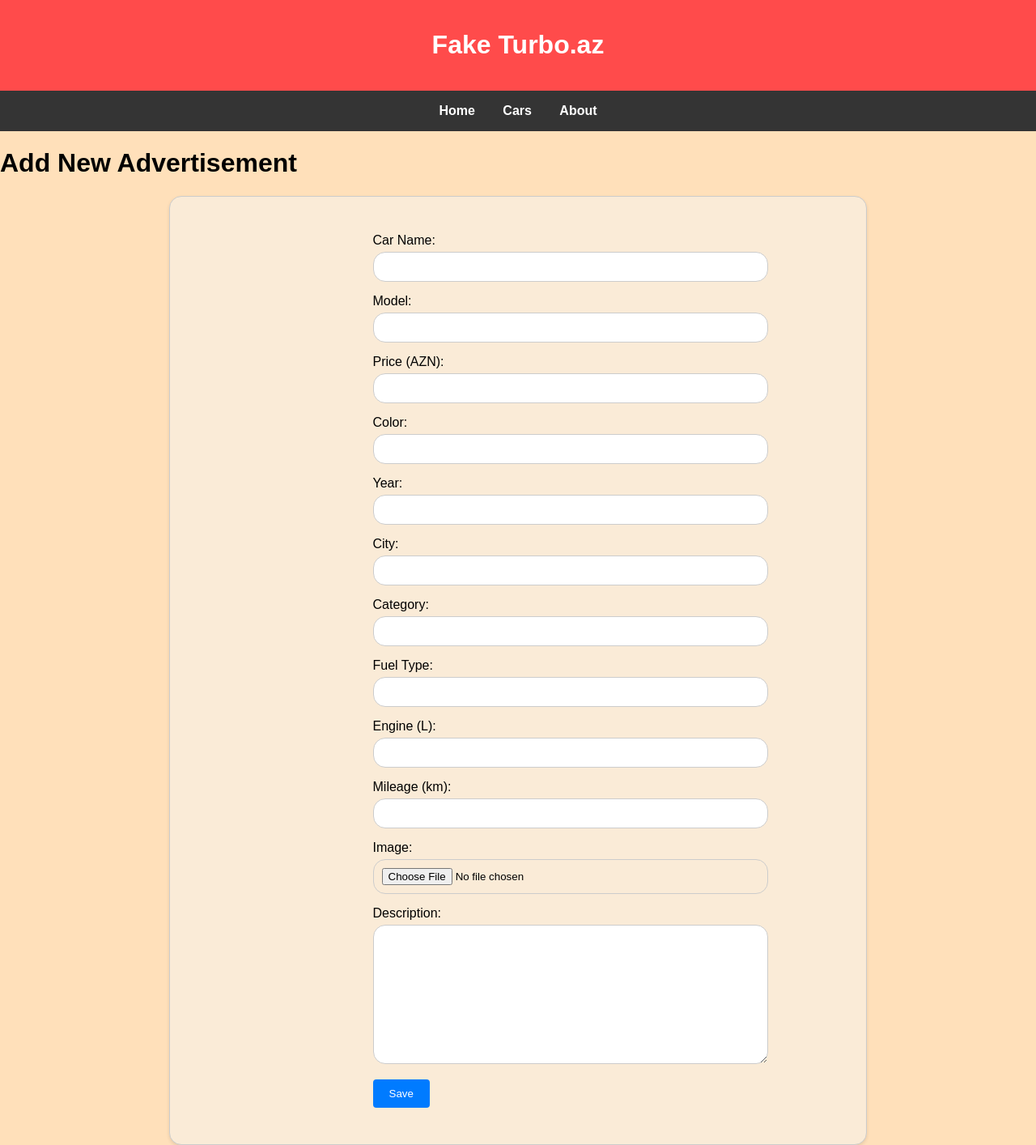
After one commit to AliVal1yev/Turbo_az, a Django app: page /new_ad/ in a window 1280 px wide. The commit adds this page. Shown: the whole page at 81% size. Run offline with Django 5.2, Linux system fonts and the light colour scheme.

Commit message:
New advertisement add page has been added

```diff
--- /dev/null
+++ b/turbo/advertisement/forms.py
@@ -0,0 +1,11 @@
+from django import forms
+from .models import Advertisement
+
+class AdvertisementForm(forms.ModelForm):
+    class Meta:
+        model = Advertisement
+        fields = [
+            'name', 'model', 'price', 'color', 'year', 'city',
+            'category', 'fuel_type', 'engine', 'mileage', 'image',
+            'description'
+        ]
--- a/turbo/advertisement/templates/cars.html
+++ b/turbo/advertisement/templates/advertisement/cars.html
@@ -9,8 +9,10 @@
             {% for car in ad_cars %}
                 <div class="car-listing">
                     <img src="{{ car.image.url }}" alt="{{ car.name }}" width="300" height="200">
-                    <h2>{{ car.name }} {{ car.model }}</h2>
-                    <p>{{ car.price }} AZN - {{ car.created_at }}</p>
+                    <h2>{{ car.price  }} AZN</h2>
+                    <h3>{{ car.name }} {{ car.model }}</h3>
+                    <h4>{{ car.year }}, {{ car.engine }} L, {{ car.mileage }} km</h4>
+                    <p>{{ car.created_at|date:"d-m-Y H:i"  }}</p>
                     <a href="{% url 'details' car.id %}"> <button>View Details</button></a>
                 </div>
             {% endfor %}
--- a/turbo/advertisement/templates/details.html
+++ b/turbo/advertisement/templates/advertisement/details.html
@@ -2,7 +2,7 @@
 
 {% block content %}
 
-<img src="{{ ad_cars.image.url }}" alt="image" width="350">
+<img src="{{ ad_cars.image.url }}" alt="image" width="450">
 <h1>{{ ad_cars.name }} {{ ad_cars.model }}</h1>
 <h2>Price: {{ ad_cars.price }} AZN</h2>
 <h2>City: {{ ad_cars.city }} </h2>
--- /dev/null
+++ b/turbo/advertisement/templates/advertisement/new_ad.html
@@ -0,0 +1,82 @@
+{% load static %}
+
+<!DOCTYPE html>
+<html lang="en">
+<head>
+    <meta charset="UTF-8">
+    <meta name="viewport" content="width=device-width, initial-scale=1.0">
+    <link rel="stylesheet" href="{% static 'css/styles.css' %}">
+    <link rel="stylesheet" href="{% static 'css/styles2.css' %}">
+    <title>New Advertisement</title>
+</head>
+<body>
+    <header>
+        <h1>Fake Turbo.az</h1>
+    </header>
+    <nav>
+        <a href="{% url 'home' %}">Home</a>
+        <a href="{% url 'cars' %}">Cars</a>
+        <a href="{% url 'about' %}">About</a>
+    </nav>
+    <h1>Add New Advertisement</h1>
+    <div class="container">
+        <form method="post" enctype="multipart/form-data">
+            {% csrf_token %}
+            <div class="form-group">
+                {{ form.non_field_errors }}
+            </div>
+            <div class="form-group">
+                <label for="id_name">Car Name:</label>
+                {{ form.name }}
+            </div>
+            <div class="form-group">
+                <label for="id_model">Model:</label>
+                {{ form.model }}
+            </div>
+            <div class="form-group">
+                <label for="id_price">Price (AZN):</label>
+                {{ form.price }}
+            </div>
+            <div class="form-group">
+                <label for="id_color">Color:</label>
+                {{ form.color }}
+            </div>
+            <div class="form-group">
+                <label for="id_year">Year:</label>
+                {{ form.year }}
+            </div>
+            <div class="form-group">
+                <label for="id_city">City:</label>
+                {{ form.city }}
+            </div>
+            <div class="form-group">
+                <label for="id_category">Category:</label>
+                {{ form.category }}
+            </div>
+            <div class="form-group">
+                <label for="id_fuel_type">Fuel Type:</label>
+                {{ form.fuel_type }}
+            </div>
+            <div class="form-group">
+                <label for="id_engine">Engine (L):</label>
+                {{ form.engine }}
+            </div>
+            <div class="form-group">
+                <label for="id_mileage">Mileage (km):</label>
+                {{ form.mileage }}
+            </div>
+            <div class="form-group">
+                <label for="id_image">Image:</label>
+                {{ form.image }}
+            </div>
+            <div class="form-group">
+                <label for="id_description">Description:</label>
+                {{ form.description }}
+            </div>
+            <div class="form-group">
+                <button type="submit">Save</button>
+            </div>
+        </form>
+    </div>
+</body>
+</html>
--- a/turbo/advertisement/urls.py
+++ b/turbo/advertisement/urls.py
@@ -15,18 +15,22 @@ urlpatterns = [
     ),
     path(
         'about/',
-    views.about,
-    name='about'
+        views.about,
+        name='about'
     ),
     path(
         'contact/',
-    views.contact,
-    name='contact'
+        views.contact,
+        name='contact'
     ),
     path(
         'car/<int:id>/',
-    views.car_details,
-    name='details'
+        views.car_details,
+        name='details'
     ),
-
+    path(
+        'new_ad/',
+        views.add_advertisement,
+        name='new_ad'
+    ),
 ]
--- a/turbo/advertisement/views.py
+++ b/turbo/advertisement/views.py
@@ -1,7 +1,8 @@
-from django.shortcuts import render
+from django.shortcuts import render, redirect
 from django.http import HttpResponse
 from django.template import loader
 from .models import Advertisement
+from .forms import AdvertisementForm
 
 
 # def advertisement(request):
@@ -9,8 +10,8 @@ from .models import Advertisement
 
 
 def cars(request):
-    ad_cars = Advertisement.objects.all()
-    template = loader.get_template('cars.html')
+    ad_cars = Advertisement.objects.all().order_by('-created_at')
+    template = loader.get_template('advertisement/cars.html')
     context = {
         'ad_cars': ad_cars
         }
@@ -19,7 +20,7 @@ def cars(request):
 
 def car_details(request, id):
   ad_cars = Advertisement.objects.get(id=id)
-  template = loader.get_template('details.html')
+  template = loader.get_template('advertisement/details.html')
   context = {
     'ad_cars': ad_cars,
   }
@@ -28,10 +29,23 @@ def car_details(request, id):
 
 
 def home(request):
-  return render(request, 'home.html')
+  return render(request, 'advertisement/home.html')
 
 def about(request):
-  return render(request, 'about.html')
+  return render(request, 'advertisement/about.html')
 
 def contact(request):
-  return render(request, 'contact.html')
+  return render(request, 'advertisement/contact.html')
+
+
+def add_advertisement(request):
+  if request.method == 'POST':
+    form = AdvertisementForm(request.POST, request.FILES)
+    if form.is_valid():
+      form.save()
+      return redirect('cars')
+    else:
+        return render(request, 'advertisement/new_ad.html', {'form': form})
+  else:
+      form = AdvertisementForm()
+  return render(request, 'advertisement/new_ad.html', {'form': form})
--- /dev/null
+++ b/turbo/static/css/styles2.css
@@ -0,0 +1,33 @@
+.container {
+    background-color: antiquewhite;
+    max-width: 800px;
+    margin: auto;
+    padding: 30px;
+    border: 1px solid #ccc;
+    border-radius: 15px;
+    box-shadow: 0 2px 4px rgba(0, 0, 0, 0.1);
+}
+.form-group {
+    margin-bottom: 15px;
+}
+.form-group label {
+    display: block;
+    margin-bottom: 5px;
+}
+.form-group input, .form-group select, .form-group textarea {
+    width: 130%;
+    padding: 10px;
+    border: 1px solid #ccc;
+    border-radius: 15px;
+}
+.form-group button {
+    padding: 10px 20px;
+    background-color: #007bff;
+    color: #fff;
+    border: none;
+    border-radius: 4px;
+    cursor: pointer;
+}
+.form-group button:hover {
+    background-color: #0056b3;
+}
--- a/turbo/turbo/settings.py
+++ b/turbo/turbo/settings.py
@@ -127,6 +127,8 @@ USE_I18N = True
 
 USE_TZ = True
 
+DATETIME_FORMAT = '%Y-%m-%d %H:%M:%S'
+
 
 # Static files (CSS, JavaScript, Images)
 # https://docs.djangoproject.com/en/5.0/howto/static-files/
```
Also changed, not shown: turbo/templates/base.html (+6 -1 lines), turbo/advertisement/templates/advertisement/about.html (renamed from turbo/advertisement/templates/about.html), turbo/advertisement/templates/advertisement/contact.html (renamed from turbo/advertisement/templates/contact.html), turbo/advertisement/templates/advertisement/home.html (renamed from turbo/advertisement/templates/home.html), turbo/media/2014-kia-sorrento-review.jpg (added), turbo/media/2014-kia-sorrento-review_BD6fKtr.jpg (added), turbo/media/2021-hyundai-sonata-n-line-exterior-side.jpg (added), turbo/media/2022-toyota-prius-xle-nightshade-exterior-front-quarter.jpg (added), turbo/media/2022-toyota-prius-xle-nightshade-exterior-front-quarter_xnO956z.jpg (added).
